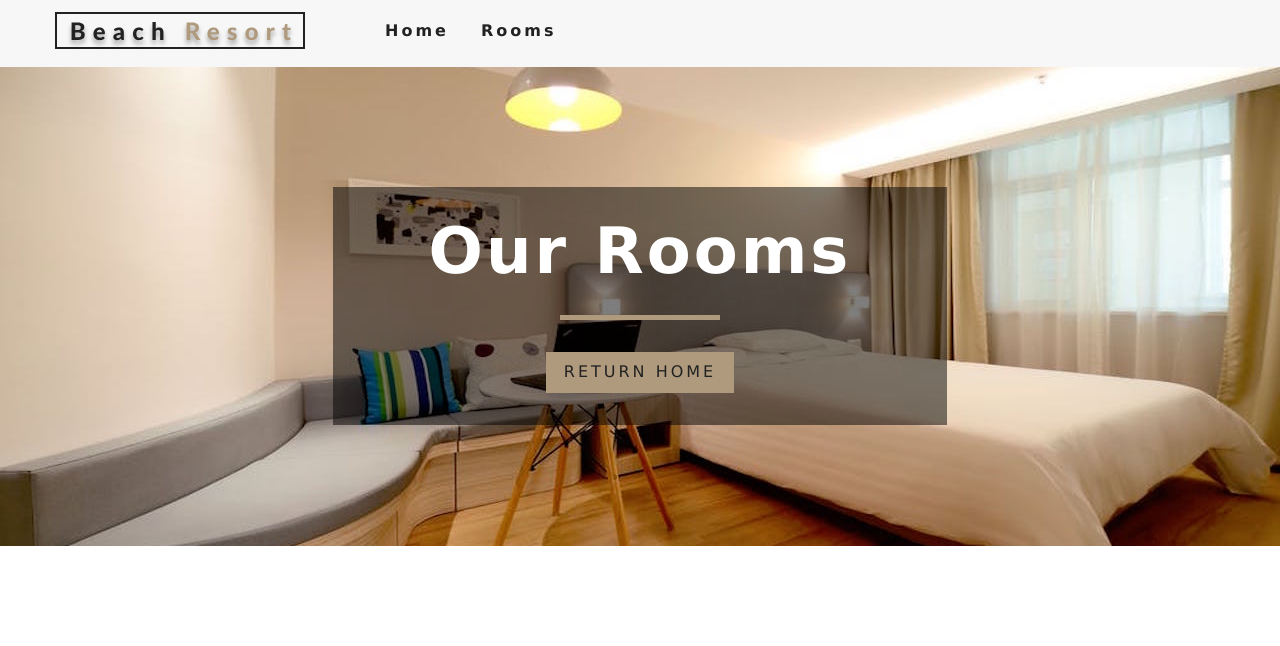
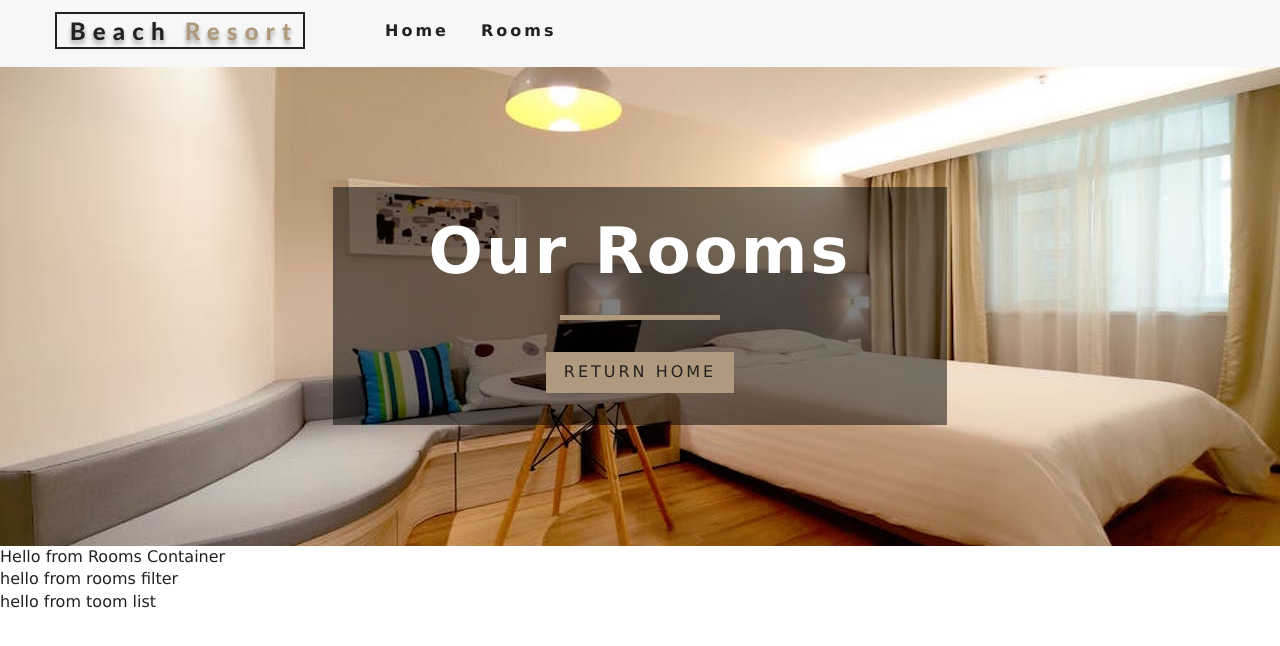
Before and after one commit to Fernandadp/hotel-reservation-site-react, a React (Create React App) app: page /rooms in a window 1280 px wide. Shown: the top 646 px of the page. Built offline with nearby package versions, Linux system fonts and the light colour scheme.

Commit message:
new components

```diff
--- a/src/components/Room.js
+++ b/src/components/Room.js
@@ -1,7 +1,8 @@
 import React from 'react'
 import { Link } from 'react-router-dom'
+import PropTypes from 'prop-types'
+
 import defaultImg from '../images/room-1.jpeg'
-import PropTypes from 'prop-types'
 
 export default function Room({room}) {
     const { name, slug, images, price } = room;
--- /dev/null
+++ b/src/components/RoomContainer.js
@@ -0,0 +1,13 @@
+import React from 'react';
+import RoomFilter from './RoomFilter';
+import RoomList from './RoomList';
+
+export default function RoomContainer() {
+    return (
+        <div>
+            Hello from Rooms Container
+            <RoomFilter />
+            <RoomList />
+        </div>
+    )
+}
--- /dev/null
+++ b/src/components/RoomFilter.js
@@ -0,0 +1,9 @@
+import React from 'react'
+
+export default function RoomFilter() {
+    return (
+        <div>
+            hello from rooms filter
+        </div>
+    )
+}
--- /dev/null
+++ b/src/components/RoomList.js
@@ -0,0 +1,9 @@
+import React from 'react'
+
+export default function RoomList() {
+    return (
+        <div>
+            hello from toom list
+        </div>
+    )
+}
--- a/src/pages/Rooms.js
+++ b/src/pages/Rooms.js
@@ -1,10 +1,14 @@
 import React from 'react'
+import { Link } from 'react-router-dom'
+
 import Hero from '../components/Hero'
 import Banner from '../components/Banner'
-import { Link } from 'react-router-dom'
+import RoomContainer from '../components/RoomContainer'
+
 
 const Rooms = () => {
   return (
+    <>
       <Hero hero="roomsHero">
         <Banner
           title="our rooms"
@@ -12,6 +16,8 @@ const Rooms = () => {
           <Link to="/" className="btn-primary">return home</Link>
         </Banner>
       </Hero>
+      <RoomContainer />
+    </>
   )
 }
 
```
Lines whose indentation alone changed are shown as unchanged.
